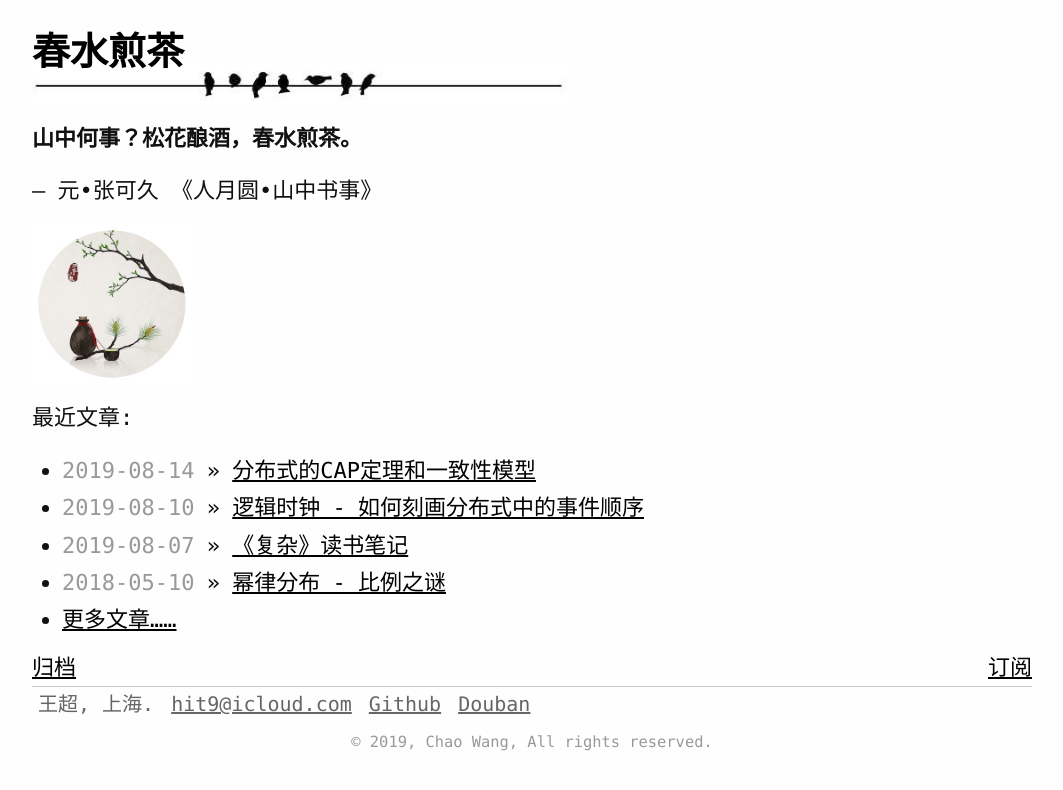
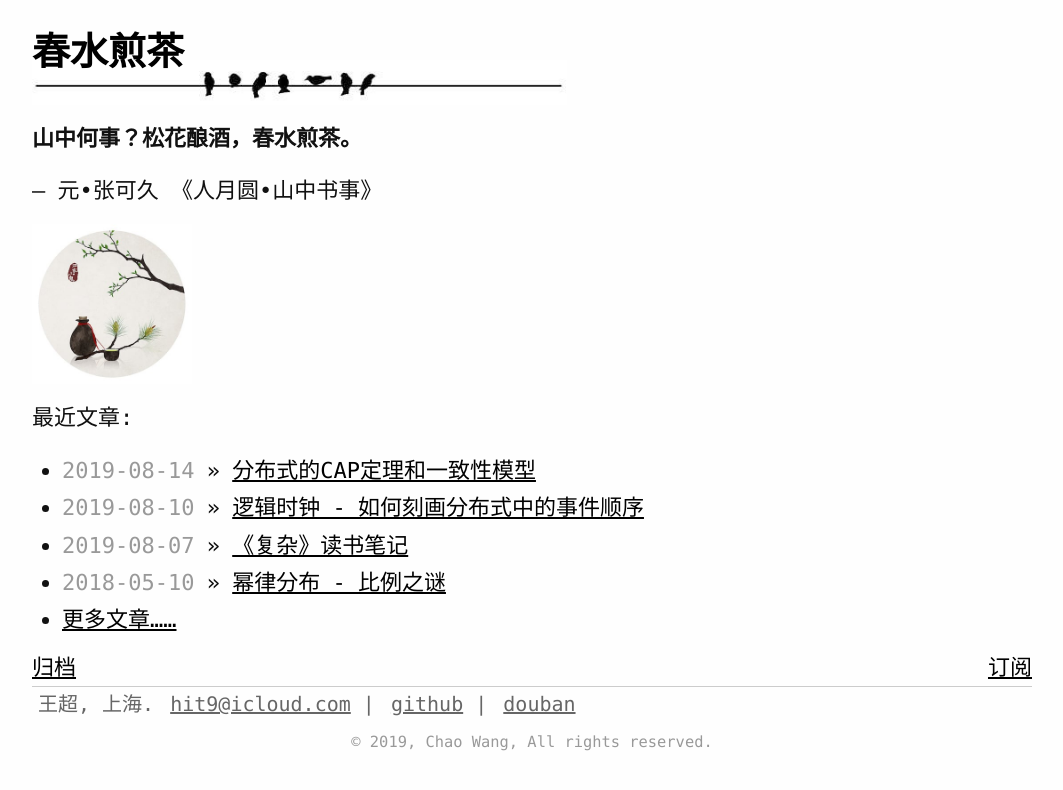
Before and after one commit to gfphoto/writings.sh, a Jekyll site: the page built from index.md, in a window 1280 px wide. Shown: the top 790 px of the page, without its empty margins (108-1171 px from the left). Built offline with Jekyll 4.4.1, drawn with Linux system fonts in a browser that asks for light colours.

Commit message:
Updates font css

```diff
--- a/_includes/contact_bar.html
+++ b/_includes/contact_bar.html
@@ -5,9 +5,9 @@
   </span>
   <span markdown="1" class="contact-info-container">
     {{ site.author_name_cn }}, {{ site.author_location }}.
-    <a href="mailto: {{ site.email }}">{{ site.email }}</a>
-    <a href="https://github.com/{{ site.github_username }}">Github</a>
-    <a href="https://www.douban.com/people/{{ site.douban_username }}">Douban</a>
+    <a href="mailto: {{ site.email }}">{{ site.email }}</a> |
+    <a href="https://github.com/{{ site.github_username }}">github</a> |
+    <a href="https://www.douban.com/people/{{ site.douban_username }}">douban</a>
   </span>
   <div class="clear"></div>
 </div>
--- a/assets/src/css/style.css
+++ b/assets/src/css/style.css
@@ -17,6 +17,7 @@
   font-variant: normal;
   font-style: normal;
   text-rendering: optimizeLegibility;
+  -webkit-font-smoothing: antialiased;
   width: 61.8%;
   max-width: 710px;
 }
@@ -305,7 +306,7 @@
 .contact-info-container a:visited
 {
   color: #666;
-  margin-left: 5px;
+  margin-left: 4px;
 }
 .contact-info-container a:hover { color: #fff; }
 
--- a/assets/src/js/script.js
+++ b/assets/src/js/script.js
@@ -2,7 +2,7 @@
   // UeScroll
   UeScroll.init()
   // mediumZoom
-  mediumZoom('article .post-body img', {
+  mediumZoom('article img', {
     background: 'rgba(153,153,153,0.6)'
   })
 }
```
Also changed, not shown: assets/css/style.min.css, assets/js/script.min.js.
